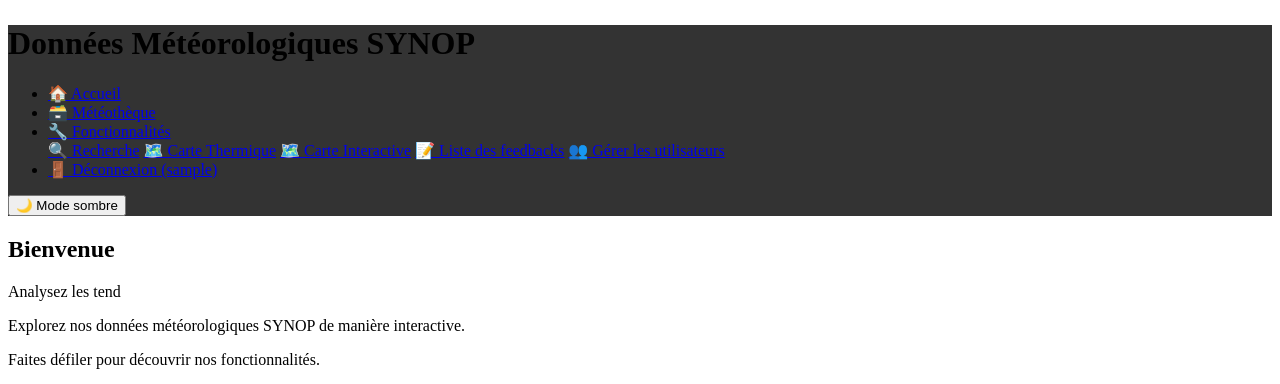
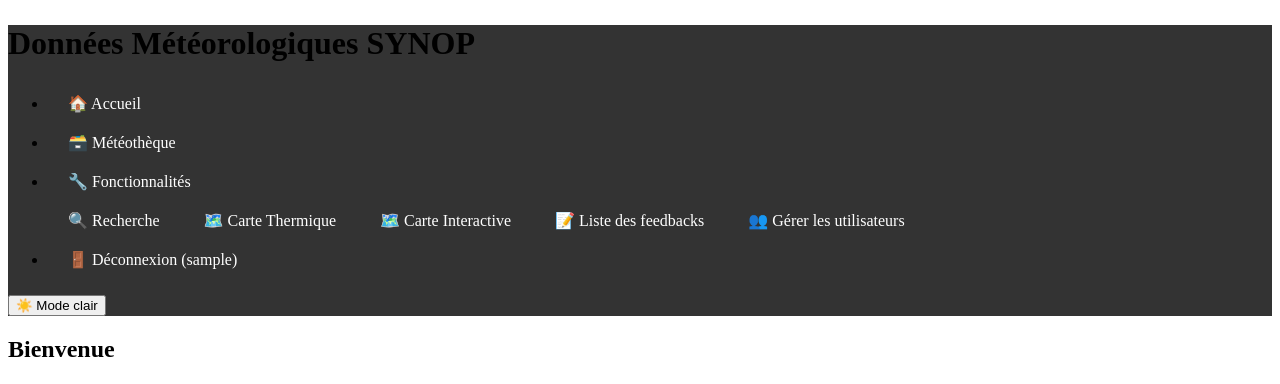
Before and after one commit to Piierre/SAE-3.01-Developpement-application, a PHP site: page /index.php in a window 1280 px wide. Shown: the part 640-1024 px from the top of the page. Run offline with PHP 8.4, Linux system fonts and the light colour scheme; the visitor is signed in with stand-in values (Sample User, id 1).

Commit message:
bouton et mode sombre index

```diff
--- a/src/View/home/index.php
+++ b/src/View/home/index.php
@@ -9,6 +9,34 @@ session_start();
     <title>Données Météorologiques SYNOP</title>
     <link rel="stylesheet" href="https://fonts.googleapis.com/css2?family=Roboto:wght@100;400;700&display=swap">
     <link rel="stylesheet" href="/SAE-3.01-Developpement-application/web/assets/css/styles.css">
+    <style>
+        /* Ajoutez les styles CSS ici */
+        nav ul li a {
+            font-size: 1rem; /* Taille de police uniforme */
+            color: #fff; /* Couleur du texte */
+            text-decoration: none; /* Pas de soulignement */
+            padding: 10px 20px; /* Espacement interne */
+            display: inline-block; /* Affichage en ligne */
+        }
+
+        nav ul li a:hover {
+            background-color: #007bff; /* Couleur de fond au survol */
+            color: #fff; /* Couleur du texte au survol */
+        }
+
+        nav ul li.dropdown .dropbtn {
+            font-size: 1rem; /* Taille de police uniforme */
+            color: #fff; /* Couleur du texte */
+            text-decoration: none; /* Pas de soulignement */
+            padding: 10px 20px; /* Espacement interne */
+            display: inline-block; /* Affichage en ligne */
+        }
+
+        nav ul li.dropdown .dropbtn:hover {
+            background-color: #007bff; /* Couleur de fond au survol */
+            color: #fff; /* Couleur du texte au survol */
+        }
+    </style>
 </head>
 <body>
     <div id="particles-js"></div>
@@ -40,7 +68,7 @@ session_start();
                 <?php endif; ?>
             </ul>
         </nav>
-        <button class="toggle-dark-mode" onclick="toggleDarkMode()">🌙 Mode sombre</button>
+        <button class="toggle-dark-mode" id="darkModeButton" onclick="toggleDarkMode()">🌙 Mode sombre</button>
     </header>
 
     <main>
@@ -201,7 +229,24 @@ session_start();
 
         function toggleDarkMode() {
             document.body.classList.toggle('dark-mode');
+            document.documentElement.classList.toggle('dark-mode');
+            const darkModeButton = document.getElementById('darkModeButton');
+            if (document.body.classList.contains('dark-mode')) {
+                darkModeButton.innerHTML = '☀️ Mode clair';
+            } else {
+                darkModeButton.innerHTML = '🌙 Mode sombre';
+            }
         }
+
+        // Set initial state of dark mode button
+        document.addEventListener('DOMContentLoaded', () => {
+            const darkModeButton = document.getElementById('darkModeButton');
+            if (document.body.classList.contains('dark-mode')) {
+                darkModeButton.innerHTML = '☀️ Mode clair';
+            } else {
+                darkModeButton.innerHTML = '🌙 Mode sombre';
+            }
+        });
 
         function toggleNav() {
             const navList = document.getElementById('nav-list');
```
